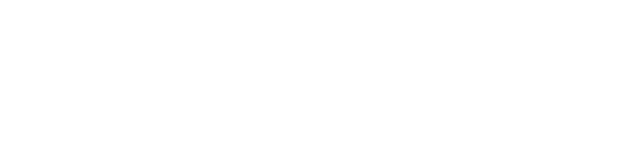
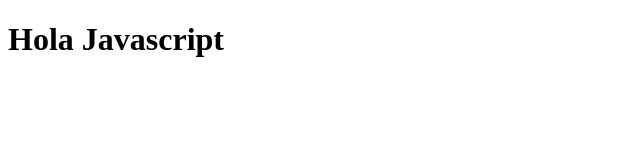
Before and after one commit to micuarc/frontendJS-23abril, a plain HTML site: page index.html in a window 1280 px wide. Shown: the whole page, without its empty margins (0-640 px from the left). Drawn offline with Linux system fonts and the light colour scheme.

Commit message:
Primer commit

```diff
--- a/index.html
+++ b/index.html
@@ -4,8 +4,10 @@
     <meta charset="UTF-8" />
     <meta name="viewport" content="width=device-width, initial-scale=1.0" />
     <link rel="stylesheet" href="./script.js" />
-    <script src="./script.js"></script>
+    <link rel="icon" href="" />
     <title>Document</title>
   </head>
-  <body></body>
+  <body>
+    <script src="./script.js"></script>
+  </body>
 </html>
--- a/script.js
+++ b/script.js
@@ -0,0 +1 @@
+document.writeln("<h1>Hola Javascript</h1>");
```
